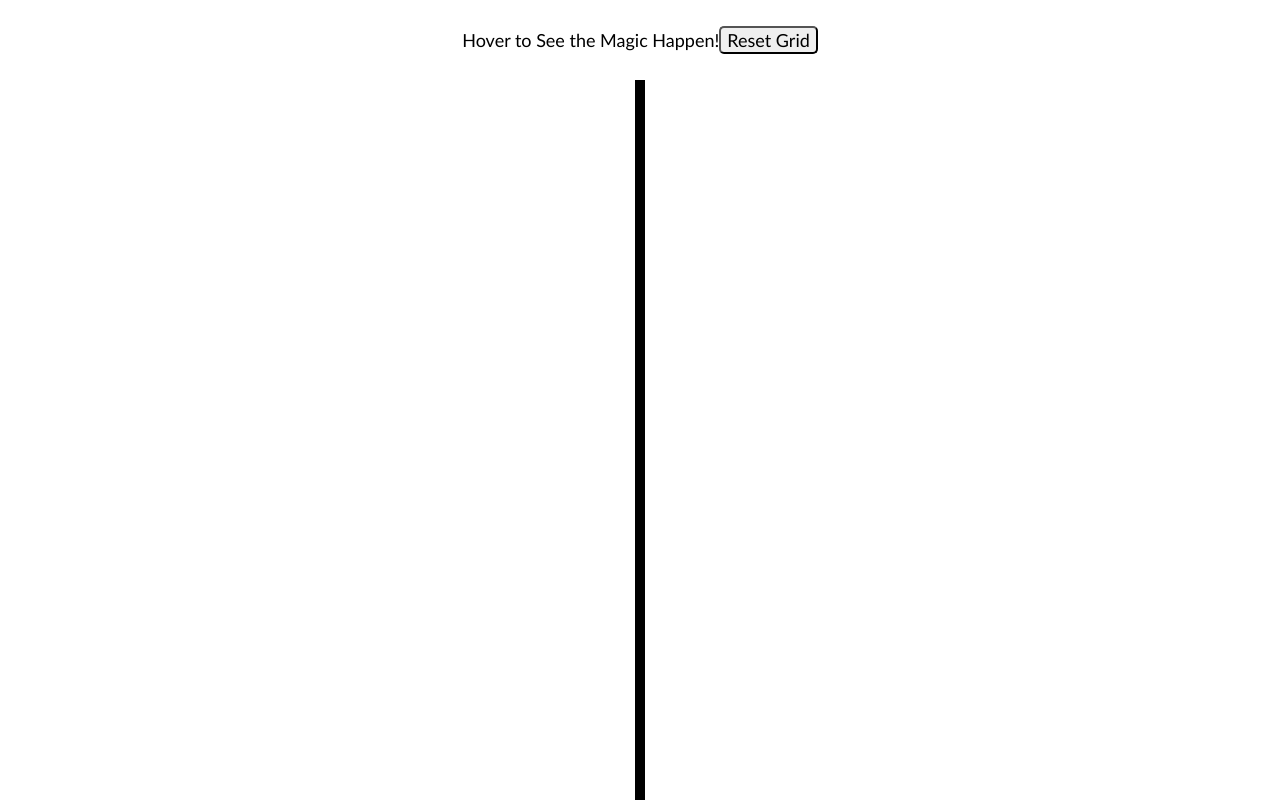
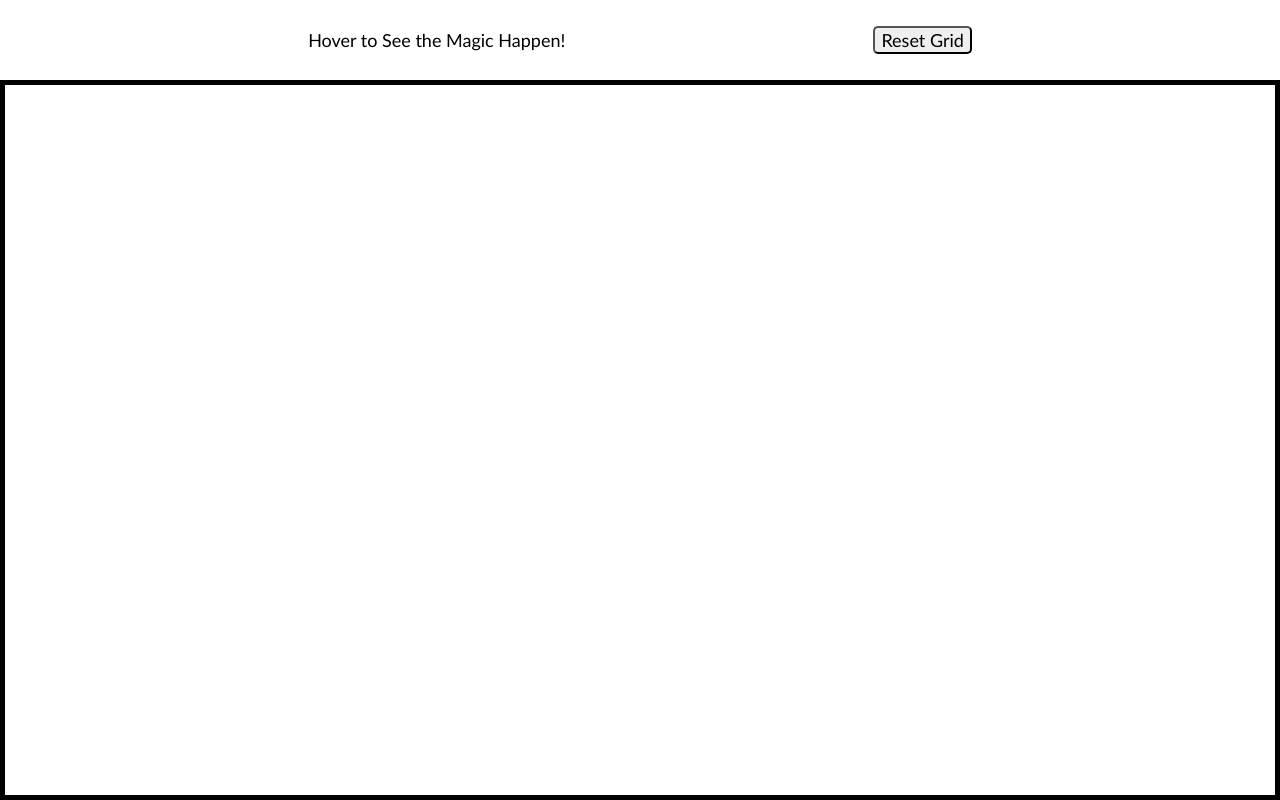
Before and after one commit to deadeye249/Etch-a-Sketch, a plain HTML site: page index.html in a window 1280 px wide. Drawn offline with Linux system fonts and the light colour scheme.

Commit message:
Update CSS File to Tweak Alignment

```diff
--- a/style.css
+++ b/style.css
@@ -1,5 +1,4 @@
-html,body{
-    padding: 0;
+html, body{
     margin: 0;
     font-family:'Trebuchet MS', 'Lucida Sans Unicode', 'Lucida Grande', 'Lucida Sans', Arial, sans-serif;
 }
@@ -9,24 +8,28 @@ body{
     flex-direction: column;
     justify-content: center;
     align-items: center;
+    min-height: 100vh;
 }
 
 .top{
     flex: 1 0 10vh;
-    display:flex;
+    width: 100vw;
+    display: flex;
     justify-content: space-evenly;
     align-items: center;
-    font-size:large;
+    font-size: large;
     box-sizing: border-box;
 }
 
 .container {
     flex: 1 0 90vh;
+    width: 100vw;
     display: flex;
     border: 5px;
     border-color: black;
     border-style: solid;
     box-sizing: border-box;
+    padding: 8vh 5vw 8vh 5vw;
 }
 
 button{
```
Also changed, not shown: index.html (+1 -3 lines).
